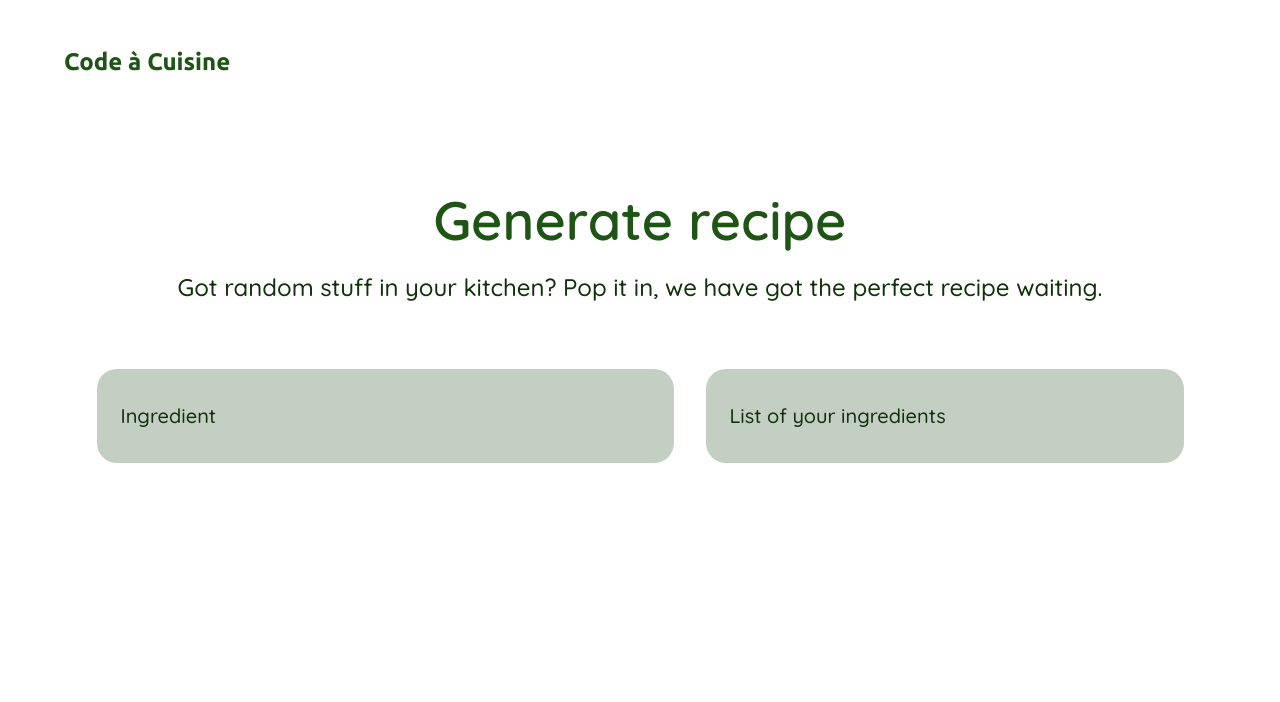
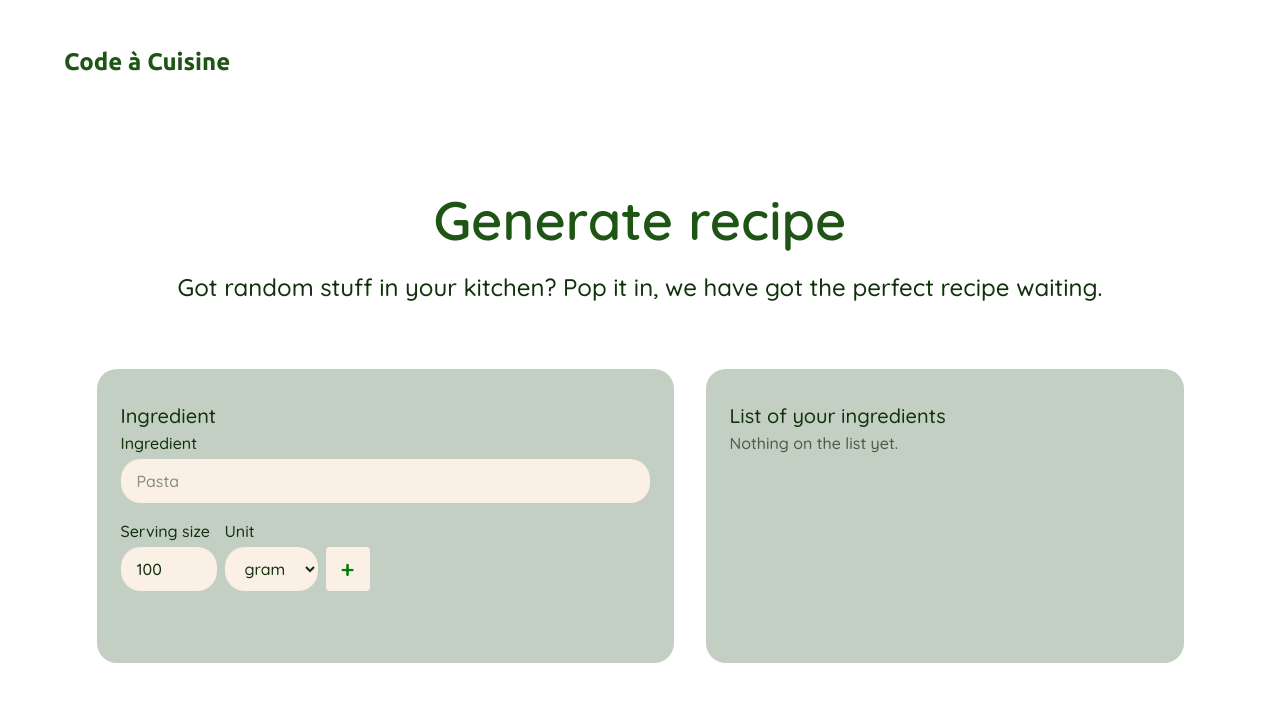
Before and after one commit to weskakay/code-a-cuisine, an Angular app: page /generate in a window 1280 px wide. Shown: the top 702 px of the page. Built offline with nearby package versions, Linux system fonts and the light colour scheme.

Commit message:
feat(generate): add the ingredient form and list
- enter name, amount and unit, newest entry on top
- remove single ingredients again
- keep the draft while the visitor walks through the steps

```diff
--- a/src/app/components/generate/generate.html
+++ b/src/app/components/generate/generate.html
@@ -11,10 +11,16 @@
   <div class="step__columns">
     <section class="card" aria-labelledby="ingredient-form-title">
       <h2 id="ingredient-form-title" class="card__title">Ingredient</h2>
+      <app-ingredient-form />
     </section>
 
     <section class="card card--list" aria-labelledby="ingredient-list-title">
       <h2 id="ingredient-list-title" class="card__title">List of your ingredients</h2>
+      <app-ingredient-list />
     </section>
   </div>
+
+  @if (ready()) {
+    <a class="step__next" routerLink="/preferences">Next step</a>
+  }
 </main>
--- a/src/app/components/generate/generate.scss
+++ b/src/app/components/generate/generate.scss
@@ -83,3 +83,26 @@
     font-size: var(--cc-fs-body);
   }
 }
+
+.step__next {
+  align-self: center;
+  display: inline-flex;
+  align-items: center;
+  min-height: var(--cc-tap-target);
+  padding: var(--cc-space-2xs) var(--cc-space-sm);
+  background: var(--cc-olive);
+  color: var(--cc-cream);
+  font-size: var(--cc-fs-xs);
+  font-weight: var(--cc-fw-semibold);
+  text-decoration: none;
+  transition: background var(--cc-transition);
+
+  &:hover {
+    background: var(--cc-green-pressed);
+  }
+
+  @media (width >= 1024px) {
+    align-self: flex-end;
+    font-size: var(--cc-fs-lg);
+  }
+}
--- a/src/app/components/generate/generate.ts
+++ b/src/app/components/generate/generate.ts
@@ -1,11 +1,20 @@
-import { Component } from '@angular/core';
+import { Component, inject } from '@angular/core';
+import { RouterLink } from '@angular/router';
+import { RecipeDraftService } from '../../services/recipe-draft.service';
+import { IngredientForm } from '../ingredient-form/ingredient-form';
+import { IngredientList } from '../ingredient-list/ingredient-list';
 import { MenuBar } from '../menu-bar/menu-bar';
 
 /** Step one: the visitor lists what is at home. */
 @Component({
   selector: 'app-generate',
-  imports: [MenuBar],
+  imports: [MenuBar, IngredientForm, IngredientList, RouterLink],
   templateUrl: './generate.html',
   styleUrl: './generate.scss',
 })
-export class Generate {}
+export class Generate {
+  private readonly draft = inject(RecipeDraftService);
+
+  /** True once at least one ingredient is on the list. */
+  readonly ready = this.draft.ready;
+}
--- /dev/null
+++ b/src/app/components/ingredient-form/ingredient-form.html
@@ -0,0 +1,40 @@
+<form class="form" [formGroup]="form" (ngSubmit)="add()" novalidate>
+  <div class="form__field">
+    <label class="form__label" for="ingredient-name">Ingredient</label>
+    <input
+      id="ingredient-name"
+      class="form__input"
+      type="text"
+      formControlName="name"
+      autocomplete="off"
+      placeholder="Pasta"
+    />
+  </div>
+
+  <div class="form__row">
+    <div class="form__field">
+      <label class="form__label" for="ingredient-amount">Serving size</label>
+      <input
+        id="ingredient-amount"
+        class="form__input form__input--amount"
+        type="number"
+        formControlName="amount"
+        min="1"
+        inputmode="numeric"
+      />
+    </div>
+
+    <div class="form__field">
+      <label class="form__label" for="ingredient-unit">Unit</label>
+      <select id="ingredient-unit" class="form__input" formControlName="unit">
+        @for (unit of units; track unit.value) {
+          <option [value]="unit.value">{{ unit.label }}</option>
+        }
+      </select>
+    </div>
+
+    <button class="form__add" type="submit" aria-label="Add this ingredient to the list">+</button>
+  </div>
+
+  <p class="form__error" role="alert">{{ error() }}</p>
+</form>
--- /dev/null
+++ b/src/app/components/ingredient-form/ingredient-form.scss
@@ -0,0 +1,63 @@
+.form {
+  display: flex;
+  flex-direction: column;
+  gap: var(--cc-space-xs);
+}
+
+.form__field {
+  display: flex;
+  flex-direction: column;
+  gap: var(--cc-space-3xs);
+}
+
+.form__label {
+  color: var(--cc-green-dark);
+  font-size: var(--cc-fs-xs);
+  font-weight: var(--cc-fw-medium);
+}
+
+.form__input {
+  min-height: var(--cc-tap-target);
+  padding: var(--cc-space-2xs) var(--cc-space-xs);
+  border-radius: var(--cc-radius-lg);
+  background: var(--cc-cream);
+  color: var(--cc-green-dark);
+  font-size: var(--cc-fs-xs);
+
+  &::placeholder {
+    color: var(--cc-green-dark);
+    opacity: 0.5;
+  }
+}
+
+.form__input--amount {
+  max-width: 96px;
+}
+
+.form__row {
+  display: flex;
+  align-items: flex-end;
+  gap: var(--cc-space-2xs);
+  flex-wrap: wrap;
+}
+
+.form__add {
+  min-width: var(--cc-tap-target);
+  min-height: var(--cc-tap-target);
+  border-radius: var(--cc-radius-xs);
+  background: var(--cc-cream);
+  color: var(--cc-green);
+  font-size: var(--cc-fs-lg);
+  font-weight: var(--cc-fw-semibold);
+
+  &:hover {
+    background: var(--cc-cream-hover);
+  }
+}
+
+/* Room for the message, so nothing jumps when it appears */
+.form__error {
+  min-height: calc(var(--cc-fs-xs) * 1.5);
+  color: var(--cc-green-mid);
+  font-size: var(--cc-fs-xs);
+}
--- /dev/null
+++ b/src/app/components/ingredient-form/ingredient-form.ts
@@ -0,0 +1,38 @@
+import { Component, inject, signal } from '@angular/core';
+import { FormBuilder, ReactiveFormsModule, Validators } from '@angular/forms';
+import { UNITS } from '../../data/options';
+import type { Unit } from '../../interfaces/recipe.interface';
+import { RecipeDraftService } from '../../services/recipe-draft.service';
+
+/** Lets the visitor put one ingredient with amount and unit on the list. */
+@Component({
+  selector: 'app-ingredient-form',
+  imports: [ReactiveFormsModule],
+  templateUrl: './ingredient-form.html',
+  styleUrl: './ingredient-form.scss',
+})
+export class IngredientForm {
+  private readonly draft = inject(RecipeDraftService);
+  private readonly builder = inject(FormBuilder);
+
+  readonly units = UNITS;
+  readonly error = signal('');
+
+  readonly form = this.builder.nonNullable.group({
+    name: ['', Validators.required],
+    amount: [100, [Validators.required, Validators.min(1)]],
+    unit: ['g' as Unit, Validators.required],
+  });
+
+  /** Puts the entered ingredient on the list and clears the field. */
+  add(): void {
+    if (this.form.invalid) {
+      this.error.set('Enter a name and an amount above zero.');
+      return;
+    }
+
+    this.draft.addIngredient(this.form.getRawValue());
+    this.error.set('');
+    this.form.patchValue({ name: '', amount: 100 });
+  }
+}
--- /dev/null
+++ b/src/app/components/ingredient-list/ingredient-list.html
@@ -0,0 +1,20 @@
+@if (ingredients().length === 0) {
+  <p class="list__empty">Nothing on the list yet.</p>
+} @else {
+  <ul class="list">
+    @for (item of ingredients(); track $index) {
+      <li class="list__item">
+        <span class="list__amount">{{ item.amount }} {{ item.unit }}</span>
+        <span class="list__name">{{ item.name }}</span>
+        <button
+          type="button"
+          class="list__remove"
+          [attr.aria-label]="'Remove ' + item.name + ' from the list'"
+          (click)="remove($index)"
+        >
+          &times;
+        </button>
+      </li>
+    }
+  </ul>
+}
--- /dev/null
+++ b/src/app/components/ingredient-list/ingredient-list.scss
@@ -0,0 +1,46 @@
+.list {
+  display: flex;
+  flex-direction: column;
+  gap: var(--cc-space-3xs);
+}
+
+.list__empty {
+  color: var(--cc-green-dark);
+  font-size: var(--cc-fs-xs);
+  opacity: 0.7;
+}
+
+.list__item {
+  display: flex;
+  align-items: center;
+  gap: var(--cc-space-2xs);
+  padding: var(--cc-space-3xs) var(--cc-space-2xs);
+  border-radius: var(--cc-radius-sm);
+  color: var(--cc-green-dark);
+  font-size: var(--cc-fs-xs);
+
+  &:hover {
+    background: var(--cc-cream);
+  }
+}
+
+.list__amount {
+  min-width: 72px;
+  font-weight: var(--cc-fw-semibold);
+}
+
+.list__name {
+  flex: 1 1 auto;
+}
+
+.list__remove {
+  min-width: var(--cc-tap-target);
+  min-height: var(--cc-tap-target);
+  border-radius: var(--cc-radius-xs);
+  color: var(--cc-green-mid);
+  font-size: var(--cc-fs-body);
+
+  &:hover {
+    background: var(--cc-cream-hover);
+  }
+}
--- /dev/null
+++ b/src/app/components/ingredient-list/ingredient-list.ts
@@ -0,0 +1,19 @@
+import { Component, inject } from '@angular/core';
+import { RecipeDraftService } from '../../services/recipe-draft.service';
+
+/** Shows what is on the list so far and lets the visitor take items off again. */
+@Component({
+  selector: 'app-ingredient-list',
+  templateUrl: './ingredient-list.html',
+  styleUrl: './ingredient-list.scss',
+})
+export class IngredientList {
+  private readonly draft = inject(RecipeDraftService);
+
+  readonly ingredients = this.draft.ingredients;
+
+  /** Takes the ingredient at that place off the list. */
+  remove(index: number): void {
+    this.draft.removeIngredient(index);
+  }
+}
--- /dev/null
+++ b/src/app/services/recipe-draft.service.ts
@@ -0,0 +1,52 @@
+import { computed, Injectable, signal } from '@angular/core';
+import { HELPERS, PORTIONS } from '../data/options';
+import type {
+  CookingTime,
+  Cuisine,
+  Diet,
+  IngredientInput,
+  RecipeRequest,
+} from '../interfaces/recipe.interface';
+
+/** Holds what the visitor picked while walking through the steps. */
+@Injectable({ providedIn: 'root' })
+export class RecipeDraftService {
+  readonly ingredients = signal<IngredientInput[]>([]);
+  readonly portions = signal(PORTIONS.default);
+  readonly helpers = signal(HELPERS.default);
+  readonly cookingTime = signal<CookingTime>('quick');
+  readonly cuisine = signal<Cuisine>('italian');
+  readonly diet = signal<Diet>('none');
+
+  /** True as soon as one ingredient is on the list, which the next step needs. */
+  readonly ready = computed(() => this.ingredients().length > 0);
+
+  /** Puts a new ingredient on top of the list. */
+  addIngredient(ingredient: IngredientInput): void {
+    this.ingredients.update((list) => [ingredient, ...list]);
+  }
+
+  /** Removes the ingredient at that place. */
+  removeIngredient(index: number): void {
+    this.ingredients.update((list) => list.filter((_, place) => place !== index));
+  }
+
+  /** Replaces the ingredient at that place with the edited one. */
+  replaceIngredient(index: number, ingredient: IngredientInput): void {
+    this.ingredients.update((list) =>
+      list.map((item, place) => (place === index ? ingredient : item)),
+    );
+  }
+
+  /** Everything the workflow needs, ready to send. */
+  toRequest(): RecipeRequest {
+    return {
+      ingredients: this.ingredients(),
+      portions: this.portions(),
+      cookingTime: this.cookingTime(),
+      cuisine: this.cuisine(),
+      diet: this.diet(),
+      helpers: this.helpers(),
+    };
+  }
+}
```
